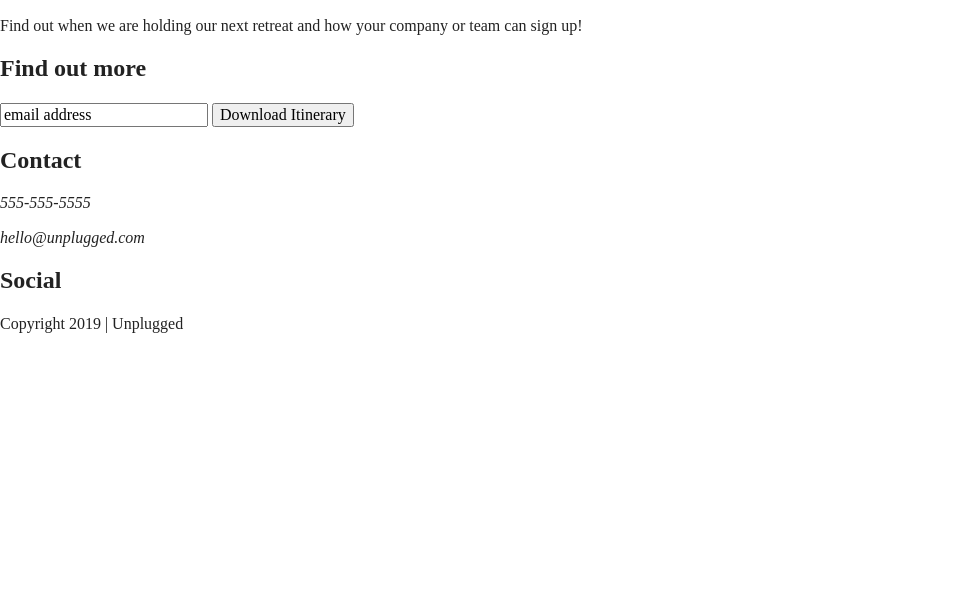
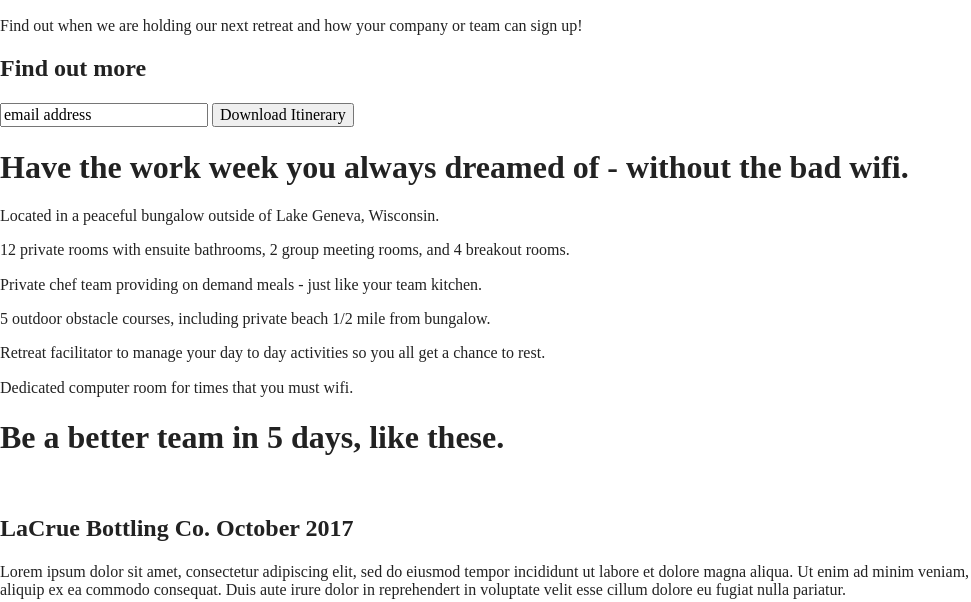
Before and after one commit to staciet/unplugged-retreat, a website built with Parcel: page index.html in a window 1280 px wide. Shown: the part 222-824 px from the top of the page, without its empty margins (0-971 px from the left). Before the commit the page ends 800 px from the top, so only its background shows below. Built offline with nearby package versions, Linux system fonts and the light colour scheme.

Commit message:
Updated homepage html

```diff
--- a/index.html
+++ b/index.html
@@ -40,20 +40,63 @@
   </header>
 
   <main>
-    <section>
+    <section class="hero-area">
+      <div class="content-wrapper">
         <h1>Retreat from the desk, return refreshed.</h1>
         <img src="" alt="hero-image">
+      </div>
     </section>
 
-    <aside class="newsletter">
-      <h2>Want to join the next retreat?</h2>
-      <p>Find out when we are holding our next retreat and how your company or team can sign up!</p>
-      <h2>Find out more</h2>
-      <div class="signup">
-        <input type="text" name="name" value="email address">
-        <input type="button" name="" value="Download Itinerary">
+    <aside class="form-description">
+      <div class="content-wrapper">
+        <h2>Want to join the next retreat?</h2>
+        <p>Find out when we are holding our next retreat and how your company or team can sign up!</p>
+        <h2>Find out more</h2>
+          <div class="form">
+            <input type="text" name="name" value="email address">
+            <input type="button" name="" value="Download Itinerary">
+          </div>
       </div>
     </aside>
+
+    <section class="features">
+      <div class="content-wrapper">
+        <h1>Have the work week you always dreamed of - without the bad wifi.</h1>
+        <div class="features-items">
+          <article class="features-item-description">
+            <p>Located in a peaceful bungalow outside of Lake Geneva, Wisconsin.</p>
+          </article>
+          <article class="features-item-description">
+            <p>12 private rooms with ensuite bathrooms, 2 group meeting rooms, and 4 breakout rooms.</p>
+          </article>
+          <article class="features-item-description">
+            <p>Private chef team providing on demand meals - just like your team kitchen.</p>
+          </article>
+          <article class="features-item-description">
+            <p>5 outdoor obstacle courses, including private beach 1/2 mile from bungalow.</p>
+          </article>
+          <article class="features-item-description">
+            <p>Retreat facilitator to manage your day to day activities so you all get a chance to rest.</p>
+          </article>
+          <article class="features-item-description">
+            <p>Dedicated computer room for times that you must wifi.</p>
+          </article>
+          </div>
+        </div>
+    </section>
+
+    <section class="reviews">
+      <div class="content-wrapper">
+        <h1>Be a better team in 5 days, like these.</h1>
+          <div class="lacrue">
+            <article class="review-description">
+              <img src="" alt="">
+              <h2>LaCrue Bottling Co. October 2017</h2>
+              <p>Lorem ipsum dolor sit amet, consectetur adipiscing elit, sed do eiusmod tempor incididunt ut labore et dolore magna aliqua. Ut enim ad minim veniam, quis nostrud exercitation ullamco laboris nisi ut aliquip ex ea commodo consequat. Duis aute irure dolor in reprehendert in voluptate velit esse cillum dolore eu fugiat nulla pariatur.</p>
+            </article>
+          </div>
+      </div>
+    </section>
 
   </main>
 
```
